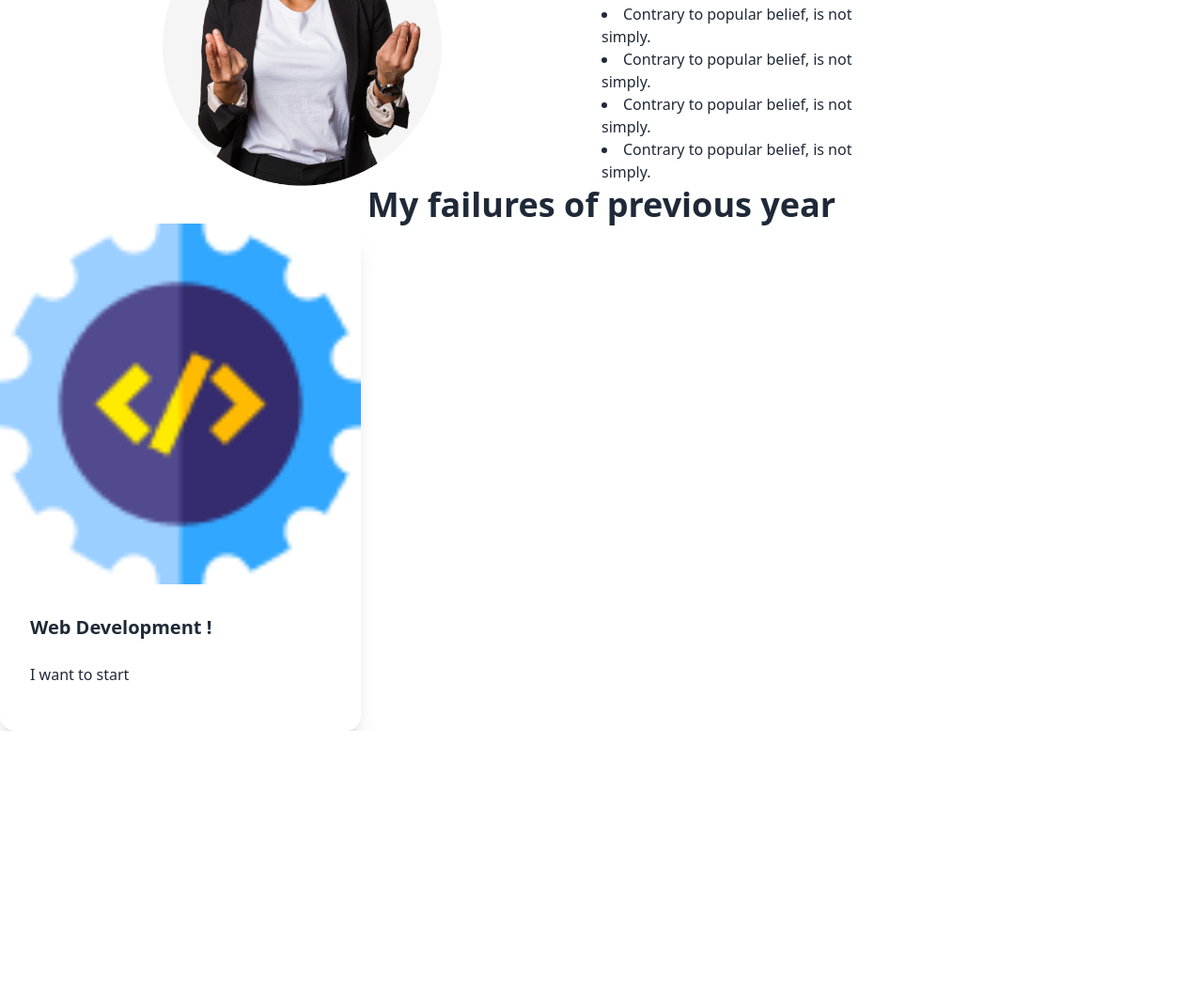
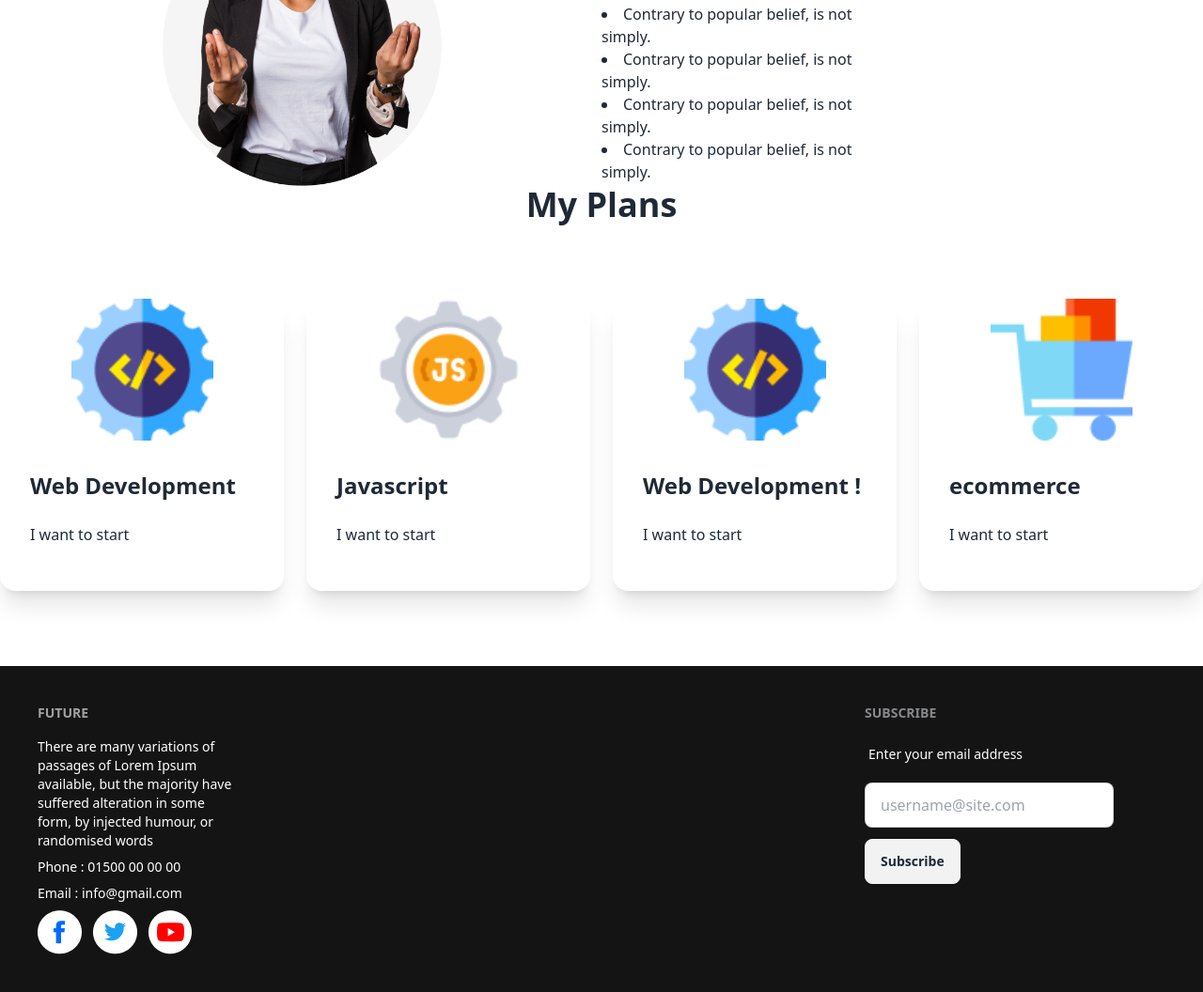
Before and after one commit to developerMohib/new-year-for-me, a plain HTML site: page index.html in a window 1280 px wide. Shown: the part 1009-2065 px from the top of the page at 94% size. Before the commit the page ends 1787 px from the top, so only its background shows below. Drawn offline with nearby package versions, Linux system fonts and the light colour scheme.

Commit message:
A section remain and almost done

```diff
--- a/index.html
+++ b/index.html
@@ -64,20 +64,74 @@
     <!-- Services Section Start -->
     <section>
       <div class="container">
-        <h1 class="text-heading text-center font-bold text-4xl ">My failures of previous year</h1>
-        <div class="all-card">
+        <h1 class="text-heading text-center font-bold text-4xl ">My Plans</h1>
 
-          <div class="card w-96 bg-base-100 shadow-xl">
-            <figure><img src="./images/web.png" alt="Web Development" /></figure>
+        <div class="all-card grid lg:grid-cols-4 grid-cols-1 gap-6 my-20">
+
+          <div class="card bg-base-100 shadow-xl">
+            <figure><img class="w-1/2" src="./images/web.png" alt="Web Development" /></figure>
             <div class="card-body">
-              <h2 class="card-title">Web Development !</h2>
+              <h2 class=" card-title text-heading font-bold text-2xl">Web Development</h2>
               <p class="text-heading text-base my-4 text-paragraph ">I want to start</p>
             </div>
+          </div>
 
+          <div class="card bg-base-100 shadow-xl">
+            <figure><img class="w-1/2" src="./images/js.png" alt="Javascript" /></figure>
+            <div class="card-body">
+              <h2 class="card-title text-heading font-bold text-2xl">Javascript</h2>
+              <p class="text-heading text-base my-4 text-paragraph ">I want to start</p>
+            </div>
           </div>
+
+          <div class="card bg-base-100 shadow-xl">
+            <figure><img class="w-1/2" src="./images/web.png" alt="Web Development" /></figure>
+            <div class="card-body">
+              <h2 class="card-title text-heading font-bold text-2xl">Web Development !</h2>
+              <p class="text-heading text-base my-4 text-paragraph ">I want to start</p>
+            </div>
+          </div>
+
+          <div class="card bg-base-100 shadow-xl">
+            <figure><img class="w-1/2" src="./images/ecom.png" alt="ecommerce" /></figure>
+            <div class="card-body">
+              <h2 class="card-title text-heading font-bold text-2xl">ecommerce</h2>
+              <p class="text-heading text-base my-4 text-paragraph ">I want to start</p>
+            </div>
+          </div>
+
         </div>
       </div>
     </section>
     <!-- Services Section End -->
+
+
+    <!-- Footer Start  -->
+    <footer class="footer p-10 bg-[#151414] text-base-content justify-between">
+      <nav>
+        <header class="footer-title text-white">Future</header>
+        <p class="text-white w-1/4">There are many variations of passages of Lorem Ipsum available, but the majority have suffered alteration in some form, by injected humour, or randomised words</p>
+        <a class=" text-white link link-hover">Phone : 01500 00 00 00</a>
+        <a class=" text-white link link-hover">Email : info@gmail.com</a>
+        <div class="flex gap-3">
+          <a class=" link-hover"> <img src="images/fb.png" alt=""></a>
+          <a class=" link-hover"> <img src="images/twitter.png" alt=""></a>
+          <a class=" link-hover"> <img src="images/youtube.png" alt=""></a>
+        </div>
+      </nav>
+      <form>
+        <header class="footer-title text-gray-300">Subscribe</header>
+        <fieldset class="form-control w-80">
+          <label class="label">
+            <span class="label-text text-white">Enter your email address</span>
+          </label>
+          <div class="">
+            <input type="text" placeholder="username@site.com" class="input input-bordered my-3" /> <br>
+            <button class="btn">Subscribe</button>
+          </div>
+        </fieldset>
+      </form>
+    </footer>
+    <!-- Footer End -->
 </body>
 </html>
```
